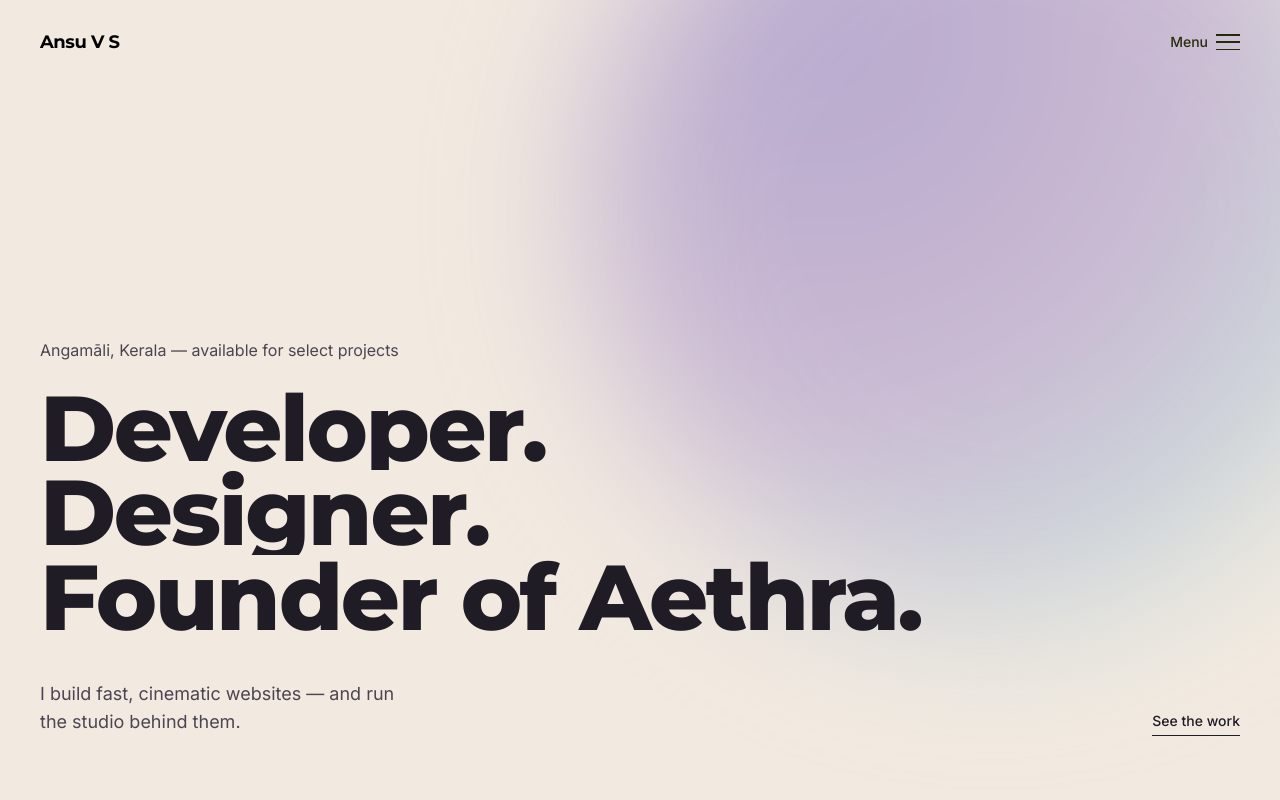
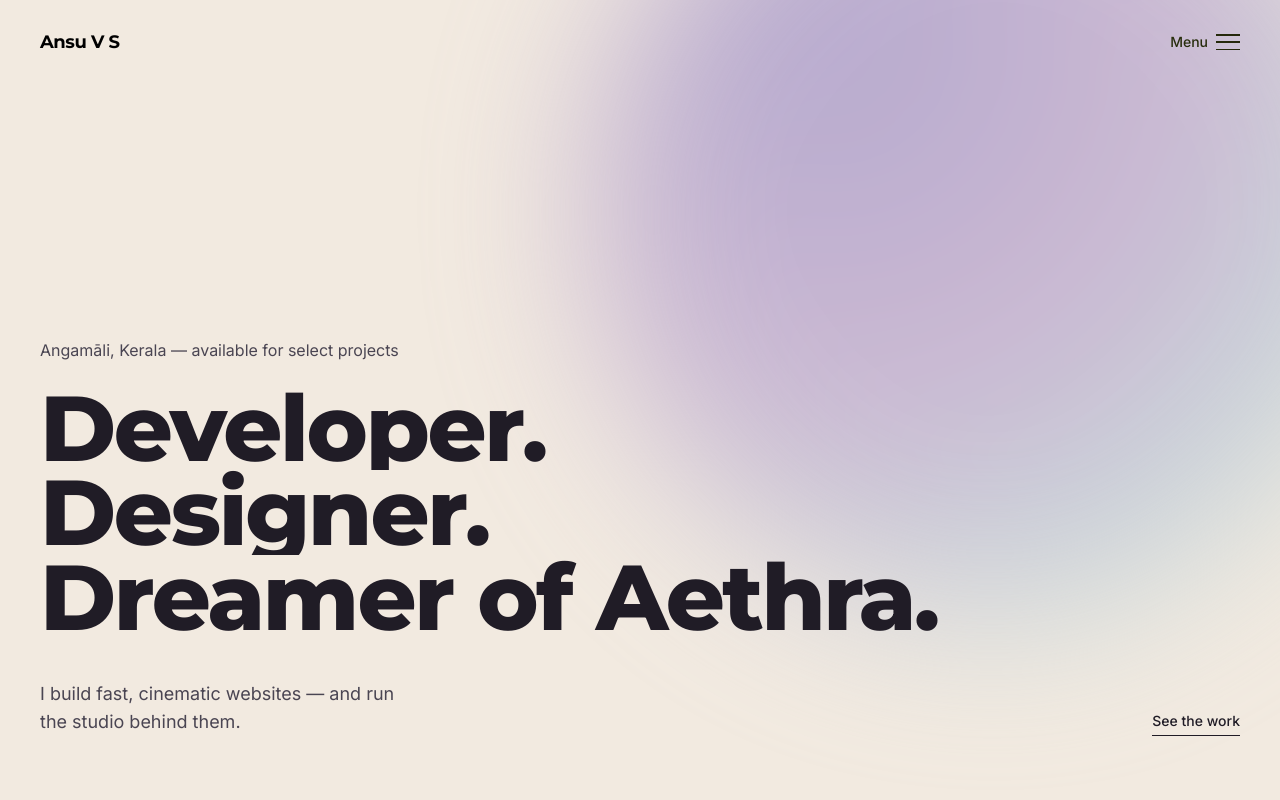
Before and after one commit to thenameisanzu/Ansu-latest-portfolio, a Next.js app: page / in a window 1280 px wide. Shown: the top 800 px of the page. Built offline with nearby package versions, Linux system fonts and the light colour scheme.

Commit message:
Update title to Dreamer of Aethra

```diff
--- a/app/layout.tsx
+++ b/app/layout.tsx
@@ -14,7 +14,7 @@ import CustomCursor from "@/components/CustomCursor";
 export const metadata: Metadata = {
   title: "Ansu V S — Developer & Designer",
   description:
-    "Freelance full-stack developer and designer. Founder of Aethra Digital Solutions.",
+    "Freelance full-stack developer and designer. Dreamer of Aethra Digital Solutions.",
 };
 
 export default function RootLayout({
--- a/components/Hero.tsx
+++ b/components/Hero.tsx
@@ -3,7 +3,7 @@
 import { useEffect, useRef } from "react";
 import { motion } from "framer-motion";
 
-const lines = ["Developer.", "Designer.", "Founder of Aethra."];
+const lines = ["Developer.", "Designer.", "Dreamer of Aethra."];
 
 export default function Hero() {
   const blobRef = useRef<HTMLDivElement>(null);
```
